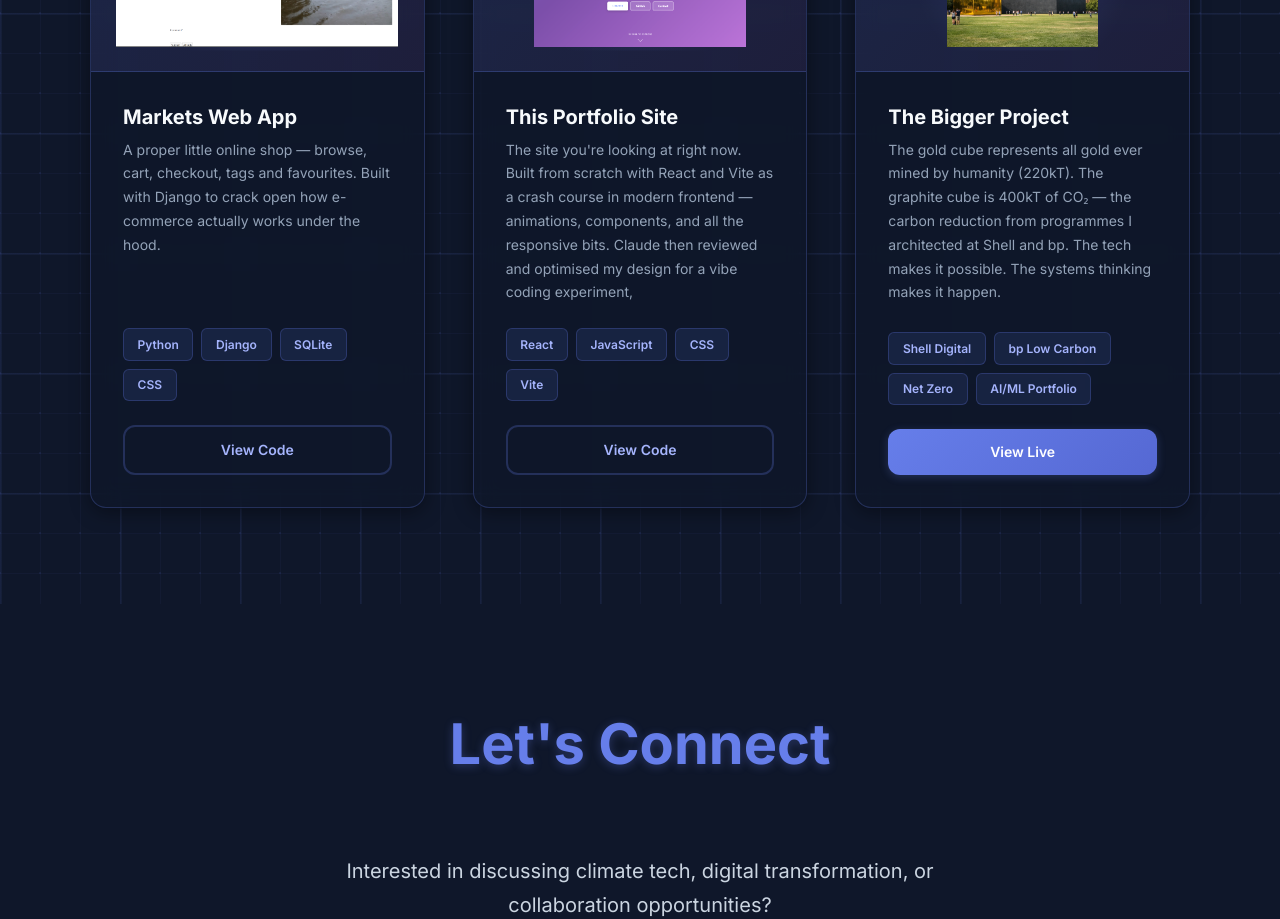
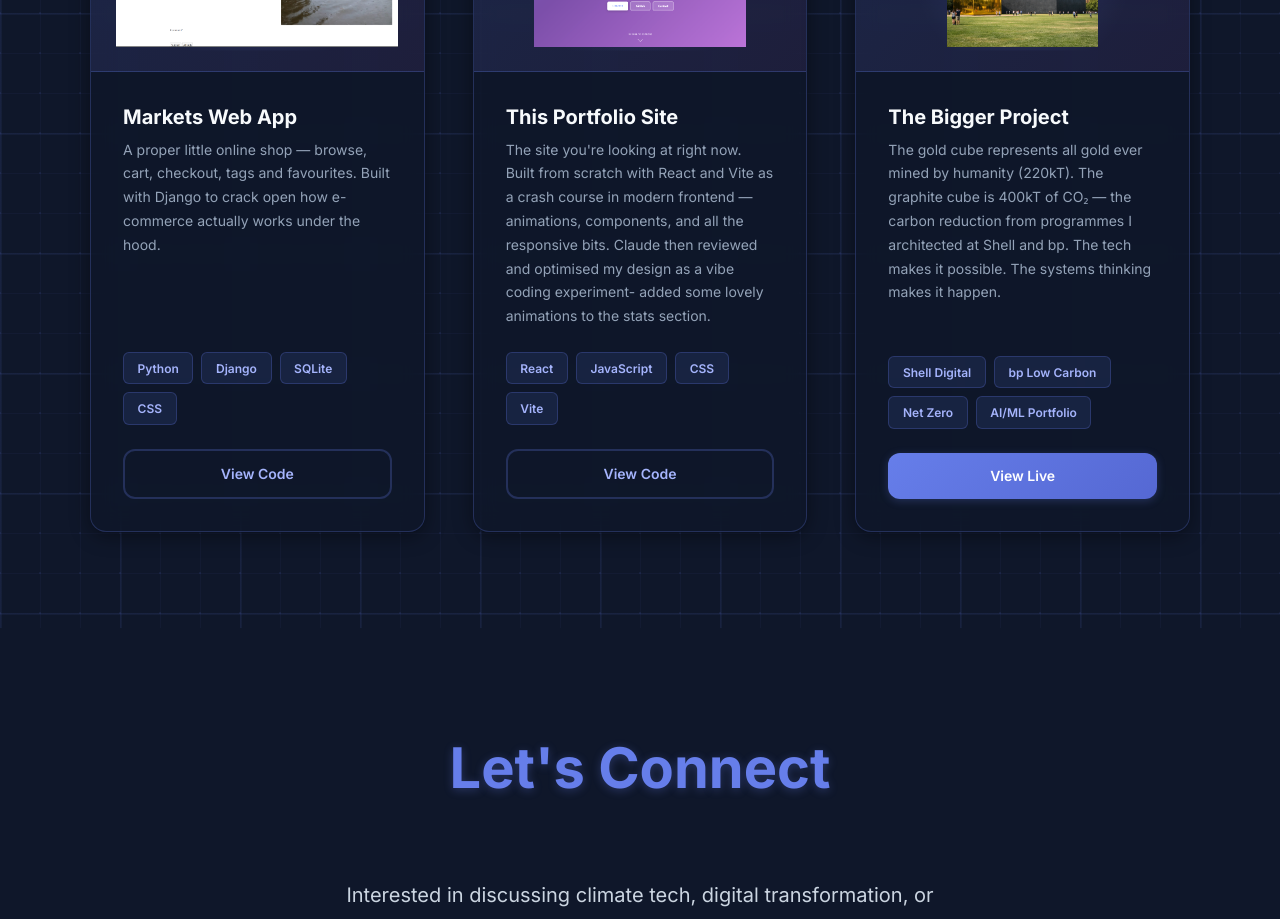
Before and after one commit to jtweidner51-DVP/portfolio, a React (Vite) app: page / in a window 1280 px wide. Shown: the part 7440-8359 px from the top of the page. Built offline with nearby package versions, Linux system fonts and the light colour scheme.

Commit message:
New content for projects added

```diff
--- a/src/data/projects.js
+++ b/src/data/projects.js
@@ -42,7 +42,7 @@ export const projects = [
   {
     id: 'portfolio',
     title: 'This Portfolio Site',
-    description: "The site you're looking at right now. Built from scratch with React and Vite as a crash course in modern frontend — animations, components, and all the responsive bits. Claude then reviewed and optimised my design for a vibe coding experiment,",
+    description: "The site you're looking at right now. Built from scratch with React and Vite as a crash course in modern frontend — animations, components, and all the responsive bits. Claude then reviewed and optimised my design as a vibe coding experiment- added some lovely animations to the stats section.",
     tech: ['React', 'JavaScript', 'CSS', 'Vite'],
     liveUrl: null,
     githubUrl: 'https://github.com/jtweidner51-DVP/portfolio',
```
